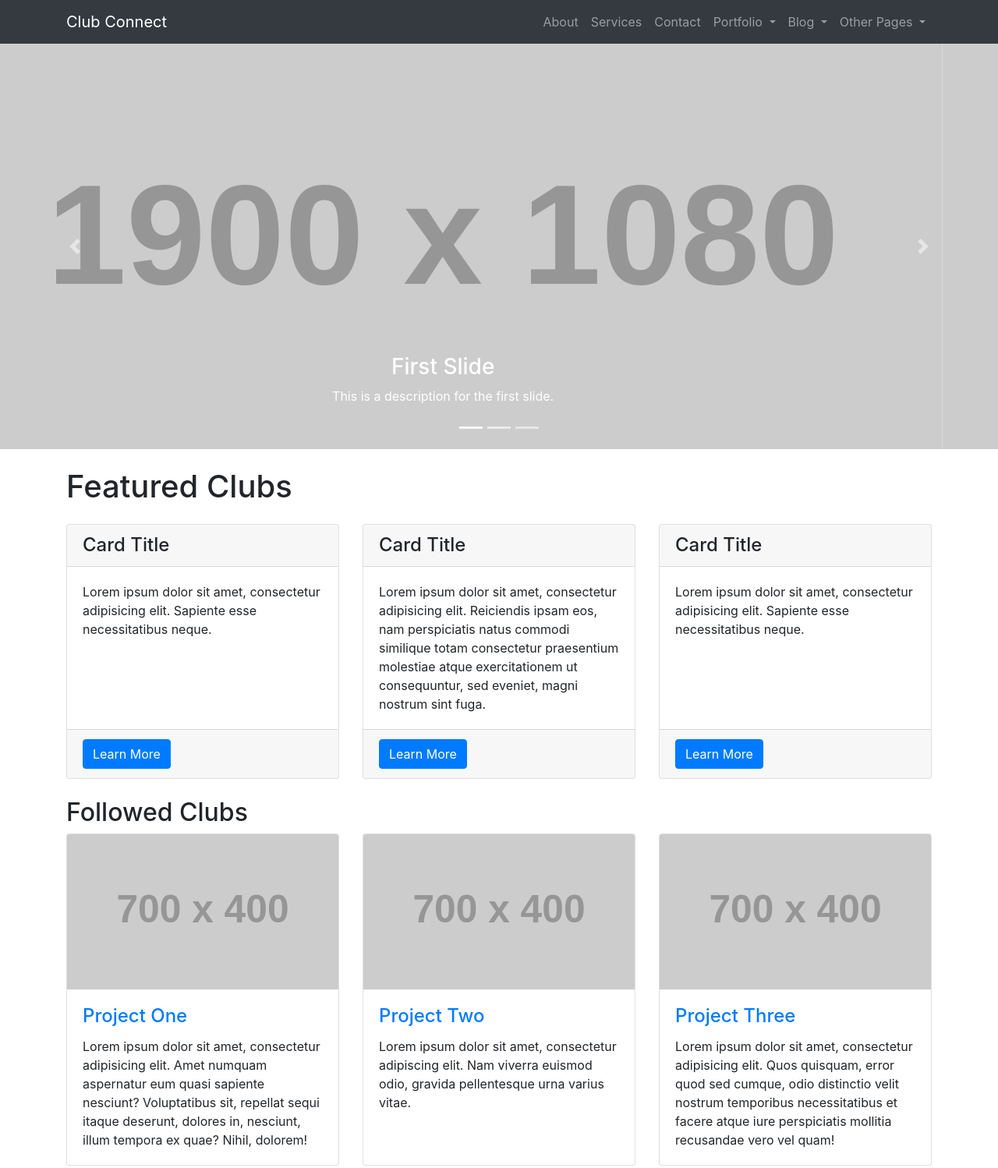
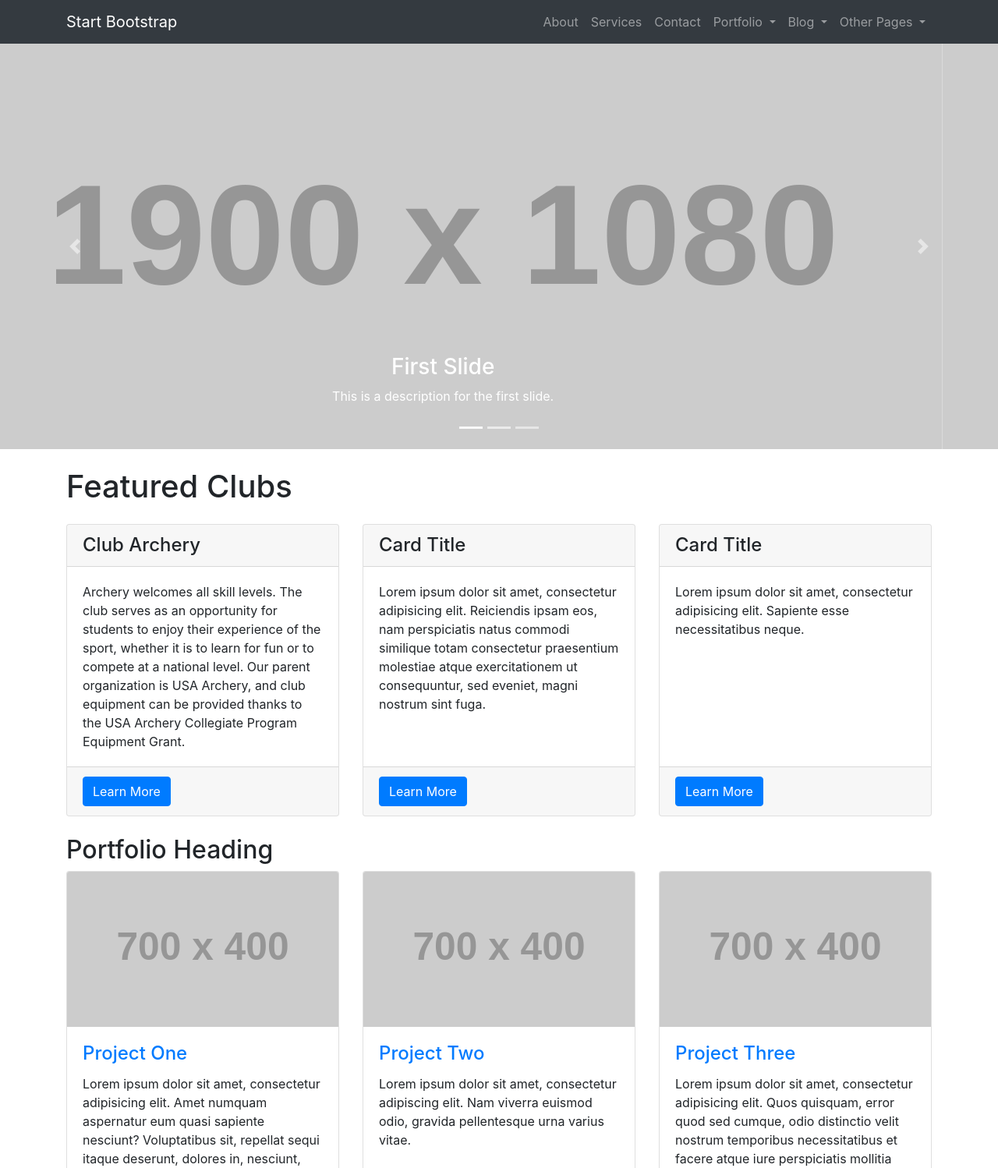
Before and after one commit to mattjaros3/Club-Connect, a website: page index.html in a window 1280 px wide. Shown: the top 1498 px of the page at 78% size. Drawn offline with Linux system fonts and the light colour scheme; placeholder pictures from the web are drawn by us.

Commit message:
Create index.html

```diff
--- a/index.html
+++ b/index.html
@@ -23,7 +23,7 @@
   <!-- Navigation -->
   <nav class="navbar fixed-top navbar-expand-lg navbar-dark bg-dark fixed-top">
     <div class="container">
-      <a class="navbar-brand" href="index.html">Club Connect</a>
+      <a class="navbar-brand" href="index.html">Start Bootstrap</a>
       <button class="navbar-toggler navbar-toggler-right" type="button" data-toggle="collapse" data-target="#navbarResponsive" aria-controls="navbarResponsive" aria-expanded="false" aria-label="Toggle navigation">
         <span class="navbar-toggler-icon"></span>
       </button>
@@ -127,9 +127,9 @@
     <div class="row">
       <div class="col-lg-4 mb-4">
         <div class="card h-100">
-          <h4 class="card-header">Card Title</h4>
+          <h4 class="card-header">Club Archery</h4>
           <div class="card-body">
-            <p class="card-text">Lorem ipsum dolor sit amet, consectetur adipisicing elit. Sapiente esse necessitatibus neque.</p>
+            <p class="card-text">Archery welcomes all skill levels. The club serves as an opportunity for students to enjoy their experience of the sport, whether it is to learn for fun or to compete at a national level. Our parent organization is USA Archery, and club equipment can be provided thanks to the USA Archery Collegiate Program Equipment Grant.</p>
           </div>
           <div class="card-footer">
             <a href="#" class="btn btn-primary">Learn More</a>
@@ -162,7 +162,7 @@
     <!-- /.row -->
 
     <!-- Portfolio Section -->
-    <h2>Followed Clubs</h2>
+    <h2>Portfolio Heading</h2>
 
     <div class="row">
       <div class="col-lg-4 col-sm-6 portfolio-item">
```
